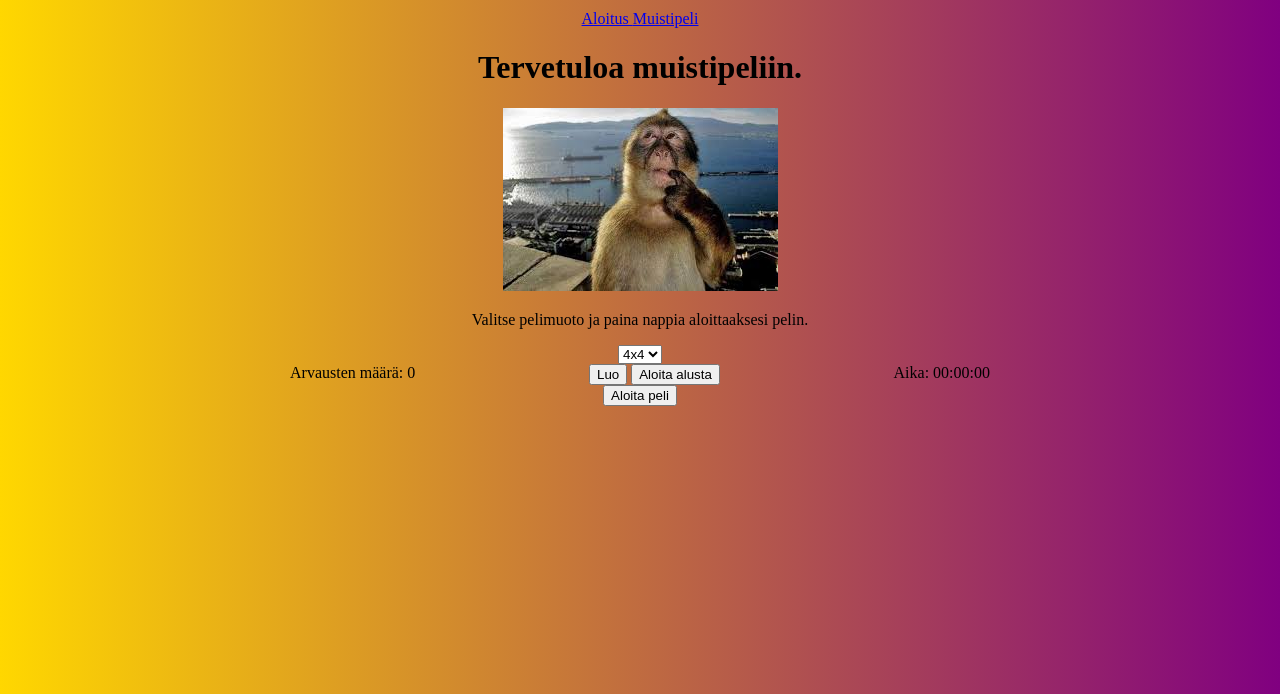
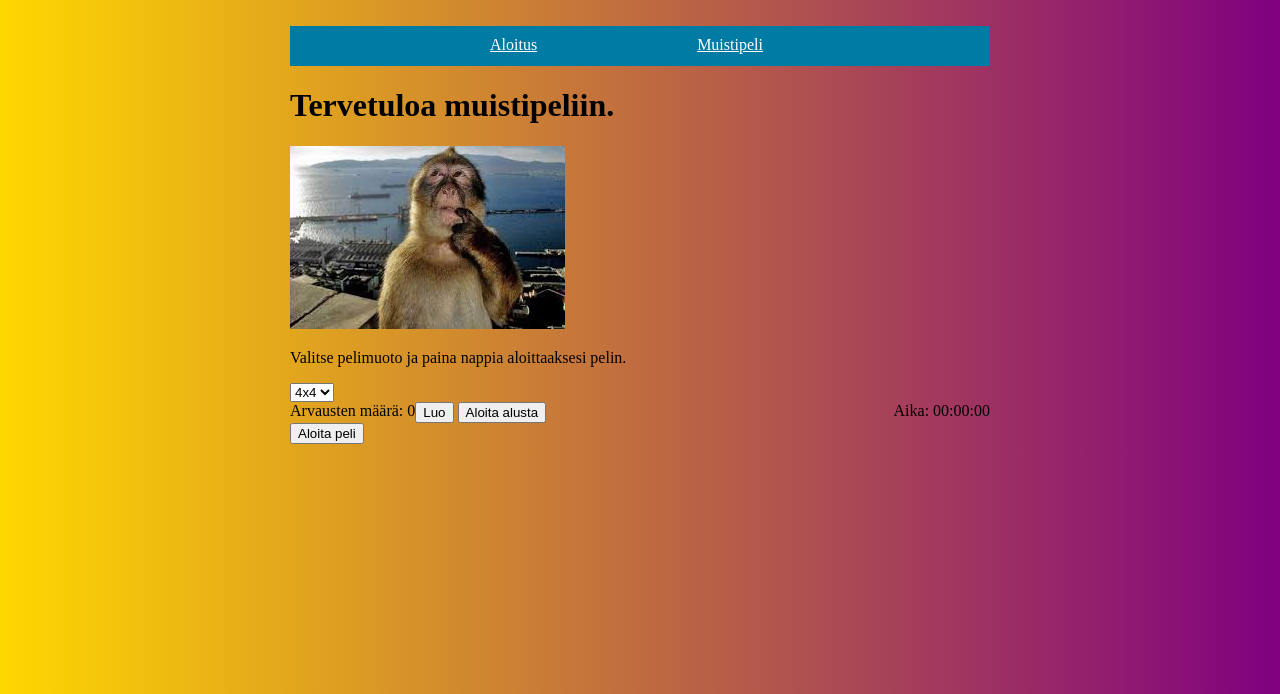
Before and after one commit to SisuSaastamoinen/projektit1, a PHP site: page /muistipeli.html in a window 1280 px wide. Shown: the top 694 px of the page. Run offline with PHP 8.4, Linux system fonts and the light colour scheme.

Commit message:
finish landing page html and css

```diff
--- a/muistipeli/css/muistipeli.css
+++ b/muistipeli/css/muistipeli.css
@@ -1,11 +1,30 @@
+fieldset {
+  text-align: center;
+  background-color: lightblue;
+  min-height: 500px;
+}
+header {
+  height: 40px;
+  background: #007ba4;
+  width: 700px;
+  text-align: center;
+}
+nav li {
+  float: left;
+  list-style-type: none;
+  margin-top: 10px;
+  padding-left: 10px;
+  margin-left: 150px;
+  color: #007ba4;
+  height: 20px;
+}
+nav a {
+  color: white;
+  height: 20px;
+}
 body {
   margin: 0 auto;
   width: 700px;
   padding: 10px;
   background-image: linear-gradient(to left, purple, gold);
-  text-align: center;
 }
-
-fieldset {
-  background-color: #add8e6;
-}
--- a/muistipeli/muistipeli.html
+++ b/muistipeli/muistipeli.html
@@ -8,12 +8,20 @@
   <link href="css/muistipeli.css" rel="stylesheet">
 </head>
 <header>
+  <nav>
+    <ul>
+      <li>
         <a href="./index.html">
           Aloitus
         </a>
+      </li>
+      <li>
         <a href="./muistipeli.html">
           Muistipeli
         </a>
+      </li>
+    </ul>
+  </nav>
 </header>
 
 <body>
```
Lines whose indentation alone changed are shown as unchanged.
